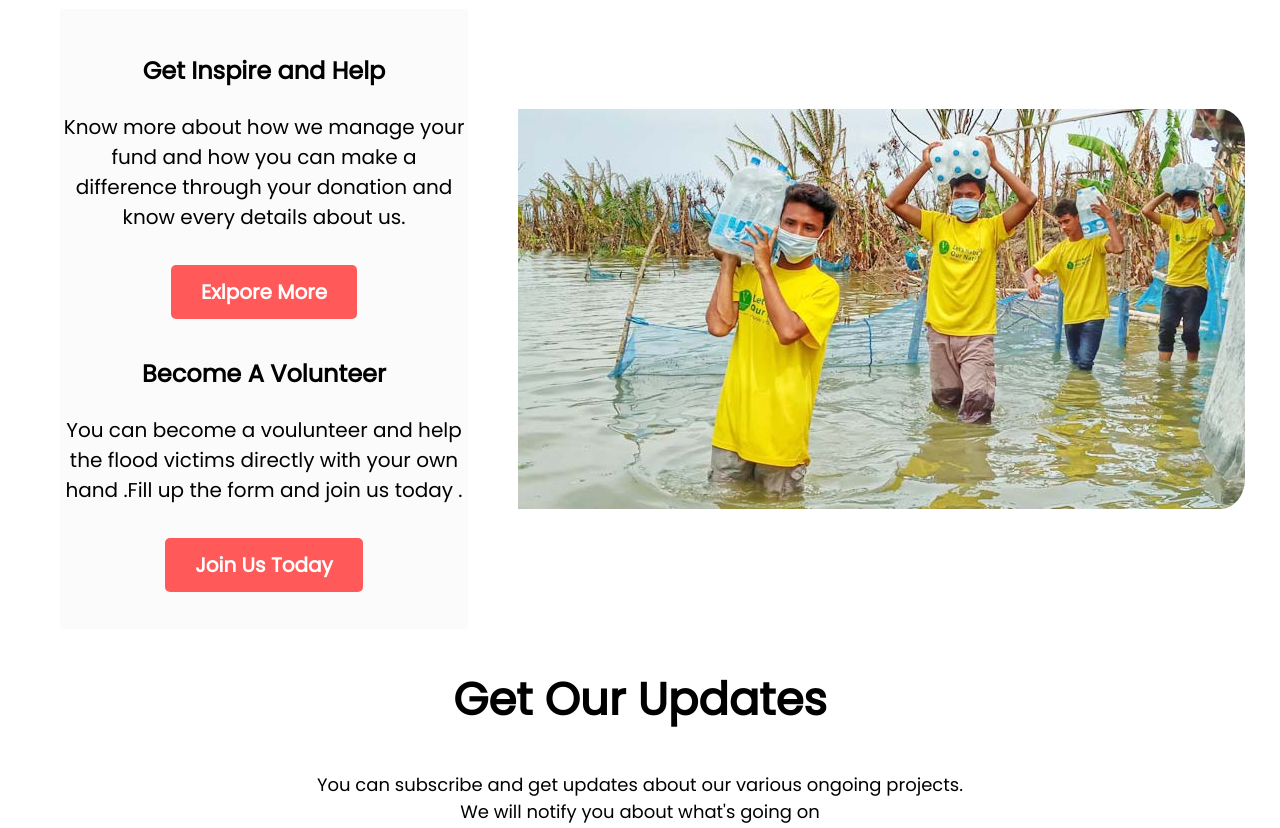
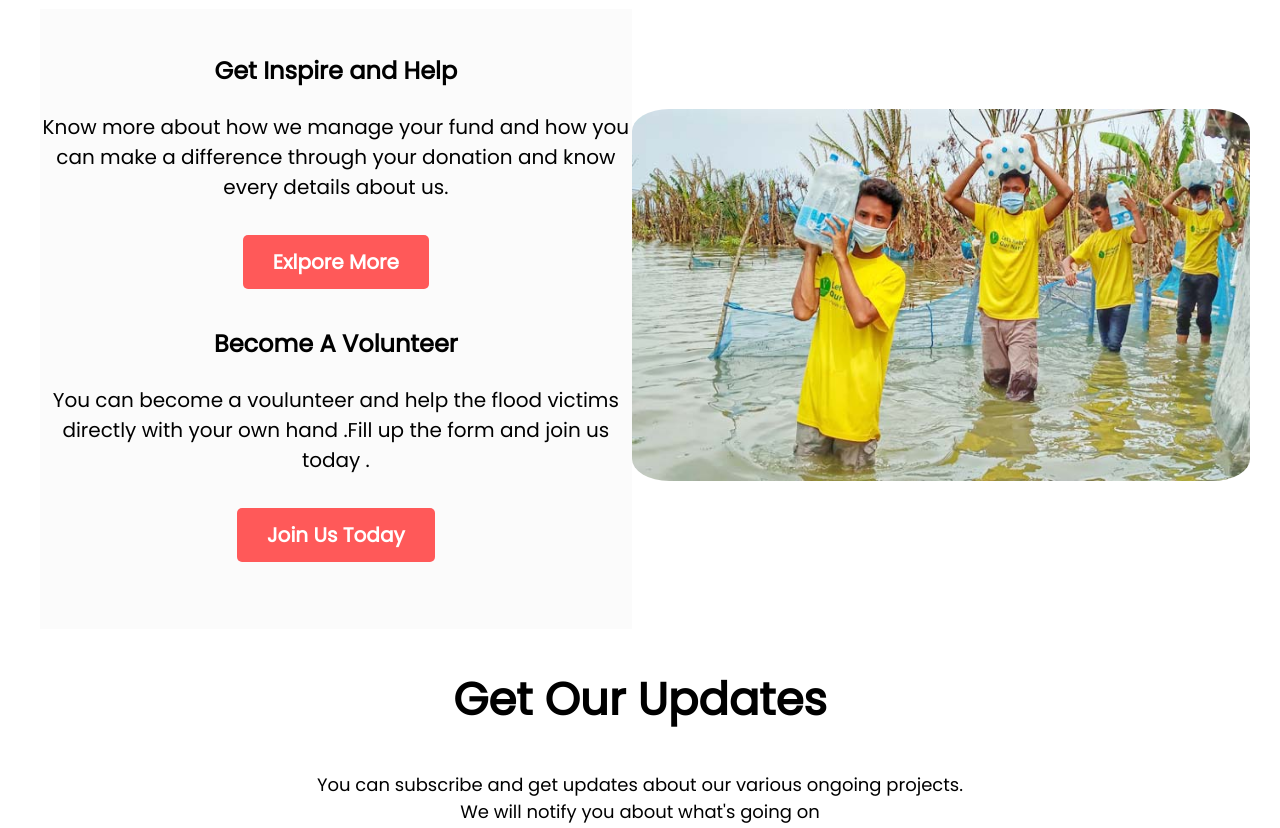
Before and after one commit to anowarzz/donate-for-flood-victims, a plain HTML site: page index.html in a window 1280 px wide. Shown: the part 2671-3499 px from the top of the page. Drawn offline with Linux system fonts and the light colour scheme.

Commit message:
final push

```diff
--- a/index.html
+++ b/index.html
@@ -109,8 +109,6 @@
       </div>
     </div>
 
-
-
 </section>
 
 <h1 style="text-align:center;margin-bottom:100px">Join Us</h1>
@@ -120,11 +118,12 @@
 
     <div class="join">
 
-      <div>
+    <div>
+
 <h3>Get Inspire and Help</h3>
 <p>Know more about how we manage your fund and how you can make a difference through your donation and know every details about us. </p> <br>
+<a class="link-button" target="_blank" href="">Exlpore More</a>
 
-<a class="link-button" target="_blank" href="">Exlpore More</a>
 </div>
 <br>
 
@@ -135,14 +134,11 @@
 <a class="link-button" target="_blank" href="">Join Us Today</a></div>
 
 </div>
-
 <div>
   <img src="images/flood-volunteer.jpg" alt="volunteers">
 </div>
-
 </div>
     </div>
-
 </div>
 
 </section>
--- a/style.css
+++ b/style.css
@@ -147,10 +147,10 @@ hr {
 }
 .volunteer-area img {
   margin-top: 100px;
-  padding-left: 50px;
-  border-radius: 30px;
-  padding-right: 5px;
-  border-radius: 30px;
+  height: 60%;
+  width: 100%;
+  border-radius: 6%;
+  margin-right: -100px;
 }
 .join h3 {
   font-size: 24px;
@@ -163,9 +163,9 @@ hr {
   text-align: center;
   padding-top: 20px;
   justify-content: space-evenly;
-  width: 70%;
   height: 600px;
   width: 600px;
+  margin-left: -20px;
   background-color: rgba(250, 250, 250, 0.699);
 }
 
```
